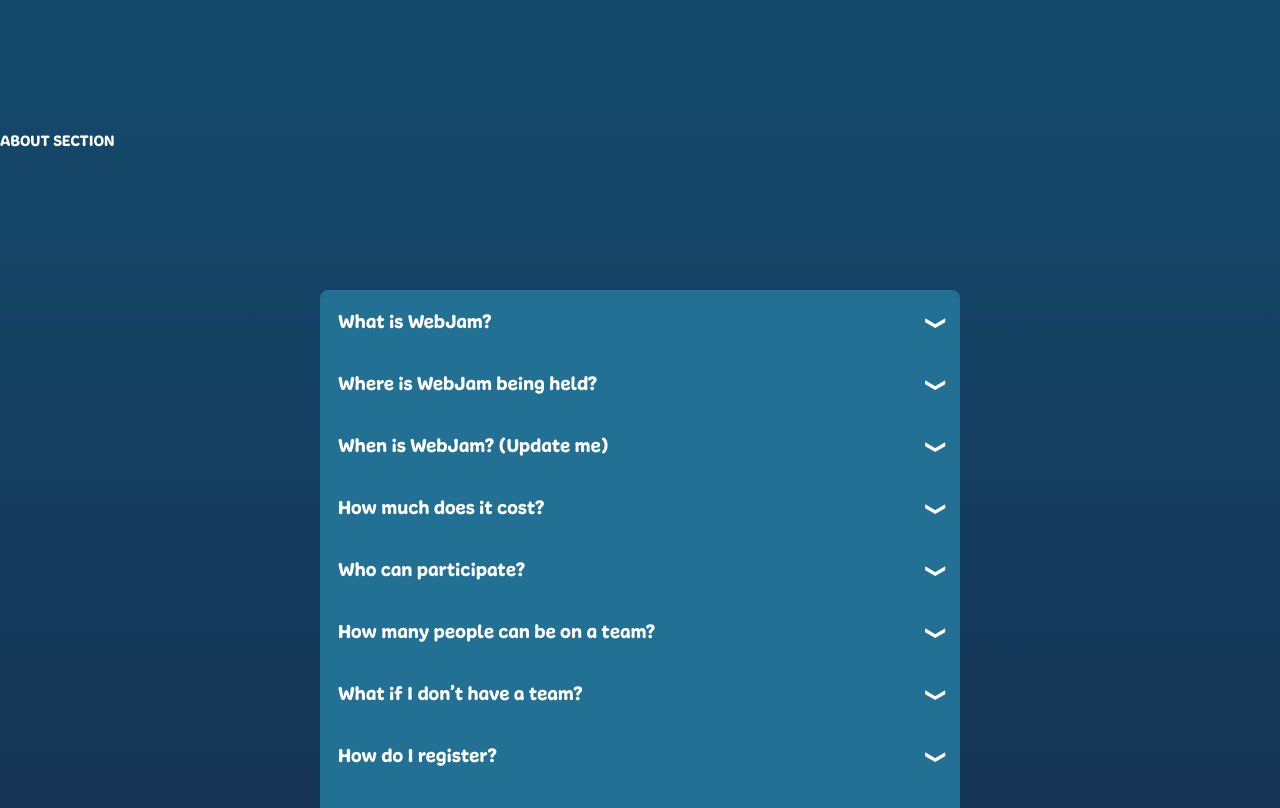
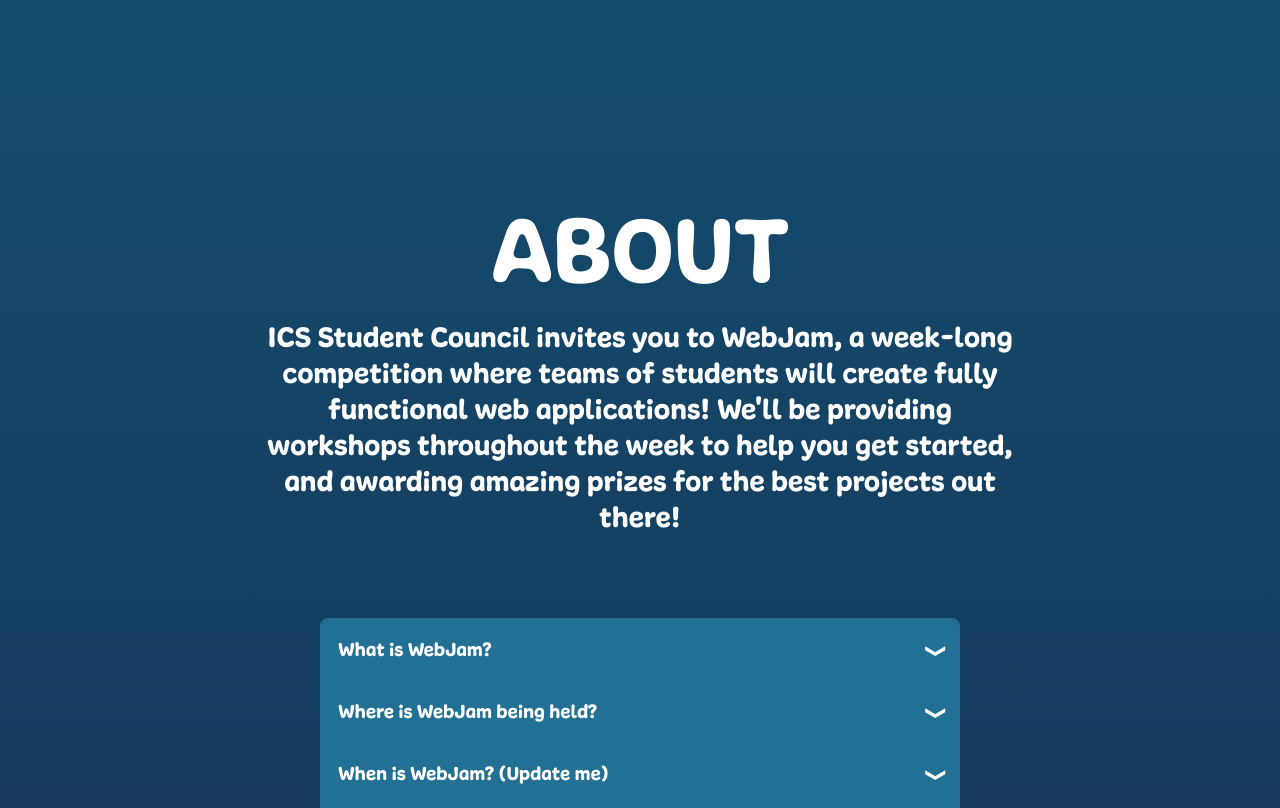
Before and after one commit to icssc/webjam-2023, a Next.js app: page / in a window 1280 px wide. Shown: the part 640-1448 px from the top of the page. Built offline with nearby package versions, Linux system fonts and the light colour scheme.

Commit message:
Add about section

```diff
--- /dev/null
+++ b/src/components/about/about.js
@@ -0,0 +1,31 @@
+import faq_data from "../../../assets/faq.json";
+import styles from "../../styles/components/Faq.module.css";
+
+function FAQTab(props) {
+  const { title, content, id } = props;
+  return (
+    <div className={styles.tab}>
+      <input type="checkbox" name={styles.accordion} id={id} />
+      <label htmlFor={id} className={styles.tab__label}>
+        {title}
+      </label>
+      <div className={styles.tab__content}>
+        <p>{content}</p>
+      </div>
+    </div>
+  );
+}
+
+export default function AboutSection() {
+  return (
+    <div className="flex flex-col items-center mx-[10%] md:mx-[20%] gap-4 my-20">
+      <div className="text-7xl md:text-8xl">ABOUT</div>
+      <div className="text-xl sm:text-2xl md:text-3xl text-center font-light leading-relaxed">
+        ICS Student Council invites you to WebJam, a week-long competition where
+        teams of students will create fully functional web applications! We'll
+        be providing workshops throughout the week to help you get started, and
+        awarding amazing prizes for the best projects out there!
+      </div>
+    </div>
+  );
+}
--- a/src/pages/index.js
+++ b/src/pages/index.js
@@ -1,30 +1,22 @@
 import HeroSection from "../components/hero/hero";
 import FAQSection from "../components/faq/faq";
+import AboutSection from "../components/about/about";
 
 export default function Home() {
   return (
     <>
       <section
         id="hero"
-        className="flex
-        flex-col
-        md:flex-row
-        md:ml-[4rem]
-        md:mr-[2rem]
-        md:place-content-end
-        place-content-center
-        min-h-[calc(100vh-110px)]
-        mx-[2rem]
-        "
+        className="flex flex-col md:flex-row md:ml-[4rem] md:mr-[2rem] md:place-content-end place-content-center min-h-[calc(100vh-110px)] mx-[2rem]"
       >
         <HeroSection />
       </section>
-      <section id="about" className="h-[20vh]">
-        <h1>ABOUT SECTION</h1>
+      <section id="about" className="flex place-content-center">
+        <AboutSection />
       </section>
       <section id="faq" className="flex place-content-center">
         <FAQSection />
       </section>
     </>
-  )
+  );
 }
```
